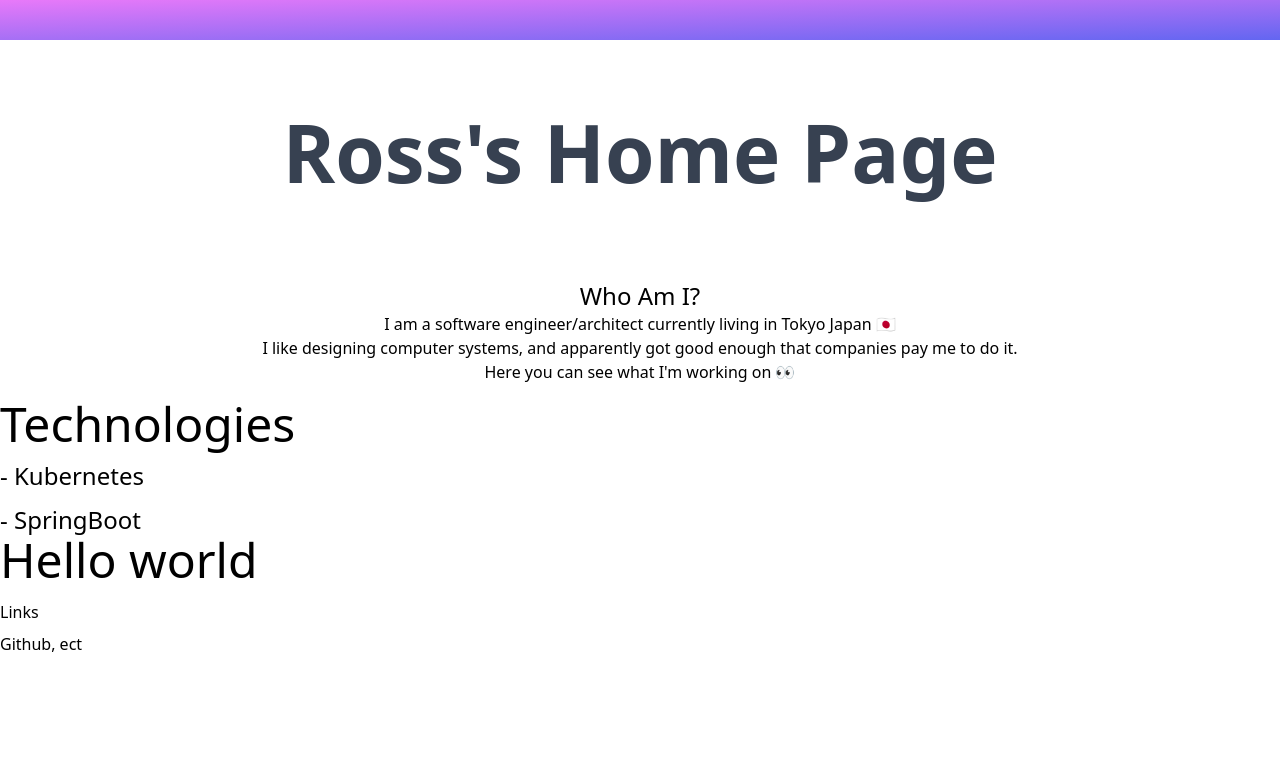
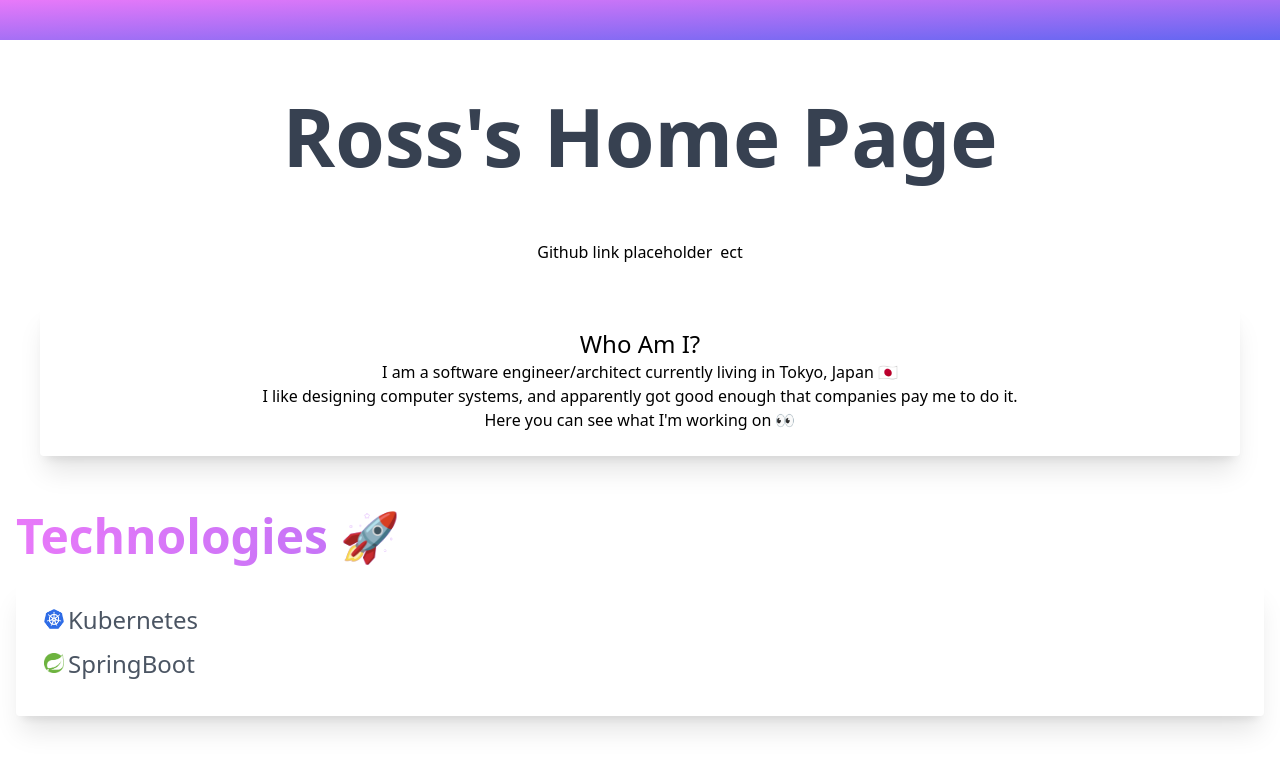
Before and after one commit to ranger-ross/ross-portfolio, a Next.js app: page / in a window 1280 px wide. Shown: the top 770 px of the page. Built offline with nearby package versions, Linux system fonts and the light colour scheme.

Commit message:
Cleaned up technologies section

```diff
--- a/src/components/BasicCard.tsx
+++ /dev/null
@@ -1,25 +0,0 @@
-type BasicCardProps = {
-    name: string;
-    description: string;
-    documentation: string;
-};
-
-const BasicCard = ({name, description, documentation}: BasicCardProps) => {
-    return (
-        <section
-            className="flex flex-col justify-center p-6 duration-500 border-2 border-gray-500 rounded shadow-xl motion-safe:hover:scale-105">
-            <h2 className="text-lg text-gray-700">{name}</h2>
-            <p className="text-sm text-gray-600">{description}</p>
-            <a
-                className="mt-3 text-sm underline text-violet-500 decoration-dotted underline-offset-2"
-                href={documentation}
-                target="_blank"
-                rel="noreferrer"
-            >
-                Documentation
-            </a>
-        </section>
-    );
-};
-
-export default BasicCard;
--- /dev/null
+++ b/src/components/LinksSection.tsx
@@ -0,0 +1,12 @@
+
+
+const LinksSection = () => {
+    return (
+        <div className="flex gap-2 m-2 justify-center">
+            <div>Github link placeholder</div>
+            <div>ect</div>
+        </div>
+    );
+};
+
+export default LinksSection;
--- /dev/null
+++ b/src/components/TechnologiesSection.tsx
@@ -0,0 +1,70 @@
+import Image, {StaticImageData} from "next/image";
+import BasicCard from "./basic/BasicCard";
+import springBootLogo from "../../assets/logos/springboot-logo.png";
+import kubernetesLogo from "../../assets/logos/kubernetes-logo.png";
+
+type TechnologyLabelProps = {
+    name: string,
+    logo?: StaticImageData
+};
+
+const TechnologyLabel: React.FC<TechnologyLabelProps> = ({name, logo}) => {
+    const logoSize = 20;
+
+    return (
+
+        <div className="text-2xl mb-3 duration-500 motion-safe:hover:scale-105">
+            {logo ? (
+                <div className="pr-1 pl-1 inline-block">
+                    <Image src={logo}
+                           height={logoSize}
+                           width={logoSize}
+                           alt={"- "}
+                    />
+                </div>
+            ) : (
+                <div className="pr-1 pl-1 inline-block w-7">
+                    -&nbsp;
+                </div>
+            )}
+
+            <div className="inline-block text-gray-600 ">
+                {name}
+            </div>
+
+        </div>
+    );
+};
+
+type Technology = {
+    name: string,
+    logo?: StaticImageData,
+    docs?: string
+};
+
+const technologies: Technology[] = [
+    {name: 'Kubernetes', logo: kubernetesLogo},
+    {name: 'SpringBoot', logo: springBootLogo},
+
+];
+
+
+const TechnologiesSection = () => {
+    return (
+        <div className="flex flex-col gap-3 p-4 w-full">
+            <div className="font-extrabold text-transparent text-5xl bg-clip-text bg-gradient-to-r from-fuchsia-400 to-indigo-500 h-14">
+                Technologies <div className="inline-block text-black">🚀</div>
+            </div>
+
+            <BasicCard growOnHover={false}>
+                {technologies.map(tech => (
+                    <TechnologyLabel key={tech.name} name={tech.name} logo={tech.logo}/>
+                ))}
+            </BasicCard>
+
+        </div>
+    );
+};
+
+
+export default TechnologiesSection;
--- /dev/null
+++ b/src/components/basic/BasicCard.tsx
@@ -0,0 +1,19 @@
+import {CSSProperties, ReactNode} from "react";
+
+type BasicCardProps = {
+    children: ReactNode,
+    growOnHover?: boolean,
+    extraClasses?: string
+};
+
+const BasicCard = ({children, growOnHover, extraClasses}: BasicCardProps) => {
+    const hoverClass = growOnHover !== false ? "motion-safe:hover:scale-105" : '';
+    return (
+        <div
+            className={`flex flex-col justify-center p-6 duration-500 rounded shadow-xl ${hoverClass} ${extraClasses ?? ""}`}>
+            {children}
+        </div>
+    );
+};
+
+export default BasicCard;
--- /dev/null
+++ b/src/components/basic/BasicLabel.tsx
@@ -0,0 +1,16 @@
+import {ReactNode} from "react";
+
+type BasicLabelProps = {
+    children: ReactNode;
+};
+
+const BasicLabel = ({children}: BasicLabelProps) => {
+    return (
+        <div
+            className="flex flex-col justify-center p-6 duration-500 rounded motion-safe:hover:scale-105">
+            <h2 className="text-lg text-gray-700">{children}</h2>
+        </div>
+    );
+};
+
+export default BasicLabel;
--- a/src/components/FadeInSection.tsx
+++ b/src/components/basic/FadeInSection.tsx
@@ -1,6 +1,6 @@
 import React, {useRef} from "react";
 import {ScriptProps} from "next/dist/client/script";
-import {useOnScreen} from "../hooks/useOnScreen";
+import {useOnScreen} from "../../hooks/useOnScreen";
 
 const FadeInSection: React.FC<ScriptProps> = ({children}) => {
     const domRef = useRef<any>();
--- a/src/pages/index.tsx
+++ b/src/pages/index.tsx
@@ -1,6 +1,9 @@
 import type {NextPage} from "next";
 import Head from "next/head";
-import FadeInSection from "../components/FadeInSection";
+import FadeInSection from "../components/basic/FadeInSection";
+import BasicCard from "../components/basic/BasicCard";
+import TechnologiesSection from "../components/TechnologiesSection";
+import LinksSection from "../components/LinksSection";
 
 const Home: NextPage = () => {
     return (
@@ -12,48 +15,34 @@ const Home: NextPage = () => {
             </Head>
 
             <main>
-                <div className="container mx-auto flex flex-col items-center justify-center h-56">
+                <div className="container mx-auto flex flex-col items-center justify-center h-48">
                     <h1 className="text-5xl md:text-[5rem] leading-normal font-extrabold text-gray-700">
                         Ross&apos;s Home Page
                     </h1>
-
                 </div>
 
-                <div className="container mr-auto flex flex-col items-center justify-center p-4 text-center">
+                <LinksSection/>
+
+                <div className="m-10">
+                    <BasicCard>
+                        <div className="container flex flex-col items-center justify-center text-center">
                             <h2 className="text-2xl">Who Am I?</h2>
+
                             <div className="w-10/12">
                                 I am a software engineer/architect currently
-                        living in Tokyo Japan 🇯🇵 <br/>
+                                living in <div className="inline-block">Tokyo, Japan 🇯🇵 </div><br/>
                                 I like designing computer systems, and apparently
                                 got good enough that companies pay me to do it. <br/>
                                 Here you can see what I&apos;m working on 👀
                             </div>
                         </div>
+                    </BasicCard>
+                </div>
+
 
                 <FadeInSection>
-                    <div className="flex flex-col gap-3">
-                        <div className="text-5xl">
-                            Technologies
-                        </div>
-                        <div className="text-2xl">
-                            - Kubernetes
-                        </div>
-                        <div className="text-2xl">
-                            - SpringBoot
-                        </div>
-                    </div>
+                    <TechnologiesSection/>
                 </FadeInSection>
-
-                <FadeInSection>
-                    <div className="text-5xl">
-                        Hello world
-                    </div>
-                </FadeInSection>
-
-                <div className="flex flex-col gap-2 mt-4">
-                    <div>Links</div>
-                    <div>Github, ect</div>
-                </div>
 
             </main>
 
```
Also changed, not shown: assets/logos/kubernetes-logo.png (added), assets/logos/springboot-logo.png (added). Lines whose indentation alone changed are shown as unchanged.
